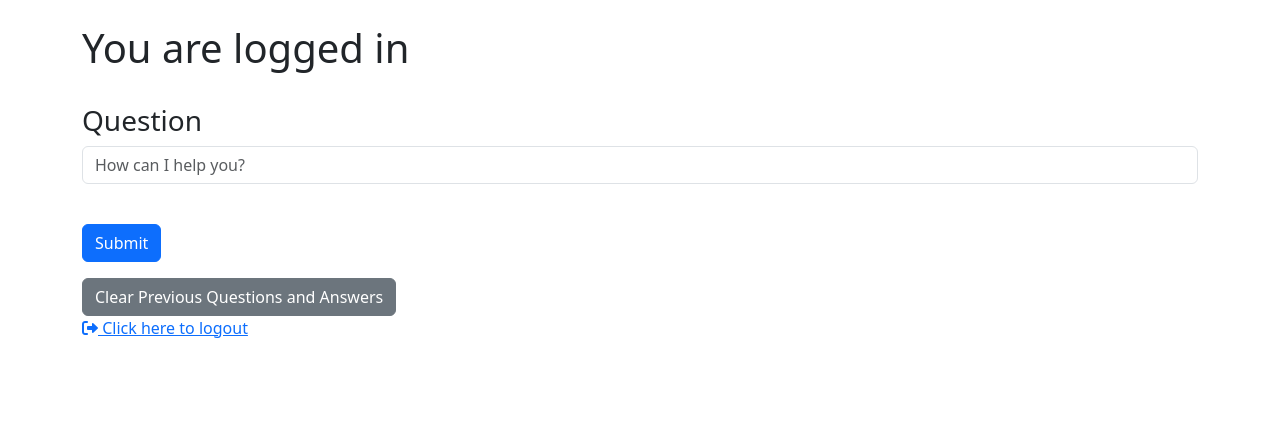
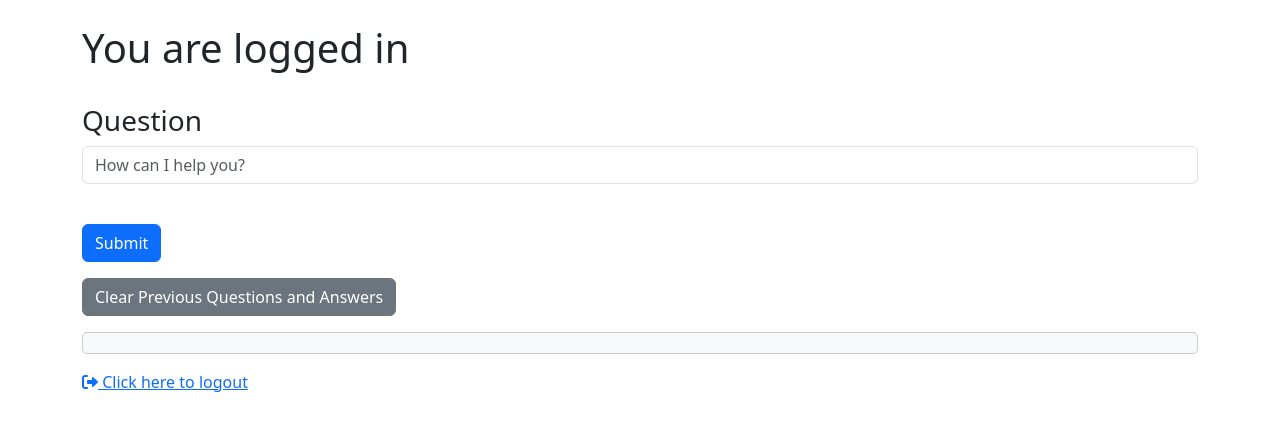
Before and after one commit to Nitskor/Family-Recipe-Hub, a Flask app: template templates/dashboard.html in a window 1280 px wide. Shown: the top 431 px of the page. Run offline with Flask 3, Linux system fonts and the light colour scheme; the template is opened without the code that fills it: values that come from a table or form of the project are taken from there, others are empty; parts of the project's set-up code (start-up, migrations or seed data) failed here and were passed over.

Commit message:
Formated the result box well with scrolling and good height

```diff
--- a/app.py
+++ b/app.py
@@ -11,9 +11,15 @@ from flask_bcrypt import Bcrypt
 import pymysql
 import urllib.parse
 from langchain_groq import ChatGroq
+import markdown2
 
 
 load_dotenv()
+
+llm = ChatGroq(model="llama-3.1-70b-versatile",temperature=0,groq_api_key = os.getenv('GROQ_API_KEY'))
+result = llm.invoke("what is the recipie for appam")
+formated_result = markdown2.markdown(result.content)
+
 
 password = urllib.parse.quote_plus(os.getenv('MySql_password'))
 engine = create_engine(f'mysql+pymysql://root:{password}@localhost')
@@ -86,7 +92,7 @@ def login():
 def dashboard():
   form = QuestionForm()
 
-  return render_template('dashboard.html',form=form)
+  return render_template('dashboard.html',form=form,result=formated_result)
 
 @app.route('/logout',methods=['GET','POST'])
 @login_required
--- /dev/null
+++ b/static/styles.css
@@ -0,0 +1,10 @@
+.result-box {
+  max-height: 500px; /* Limit the height */
+  overflow-y: auto; /* Add vertical scrolling if content exceeds height */
+  border: 1px solid #ccc; /* Add a border */
+  padding: 10px; /* Add padding inside the box */
+  background-color: #f8f9fa; /* Light background for better readability */
+  border-radius: 5px; /* Rounded corners */
+  font-family: Arial, sans-serif; /* Set a readable font */
+  color: #333; /* Text color */
+}
--- a/templates/dashboard.html
+++ b/templates/dashboard.html
@@ -22,6 +22,9 @@
         <i>{{ form.submit_button(class="btn btn-primary mt-3") }}</i><br>
         <i>{{ form.clear_button(class="btn btn-secondary mt-3") }}</i><br>
       </form>
+      <p>
+        <div class="result-box">{{ result|safe }}</div>
+      </p>
     </div>
     <a href="{{ url_for('login') }}" class="text-primary">
       <i class="fas fa-sign-out-alt"></i> Click here to logout
```
